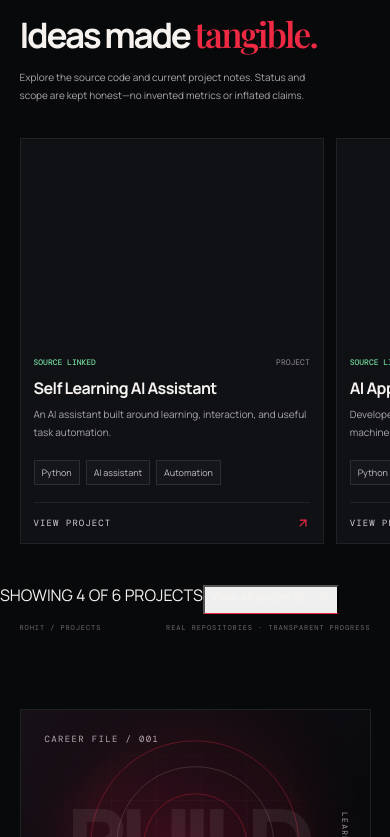
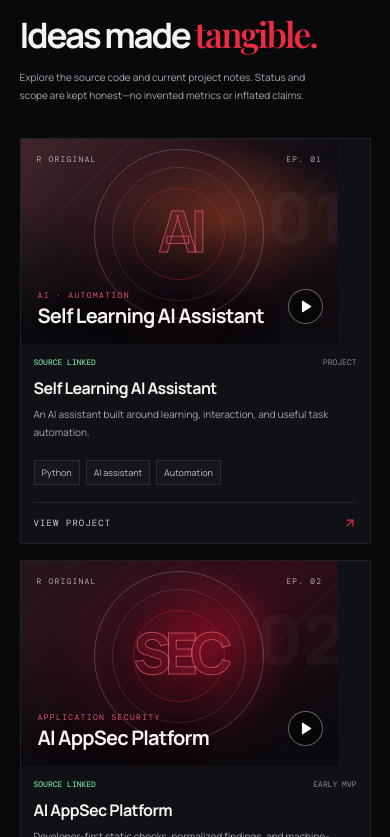
Before and after one commit to rohitkrchandoliya/rohit-portfolio, a React (Vite) app: page / in a window 390 px wide. Shown: the part 1267-2104 px from the top of the page. Built offline with nearby package versions, Linux system fonts and the light colour scheme; a web font is replaced by a local one.

Commit message:
Refine portfolio grids, view-all dialogs, and portrait composition

```diff
--- a/src/styles.css
+++ b/src/styles.css
@@ -188,3 +188,44 @@
  .hero-scroll{display:none}
  .profile-detail-grid{grid-template-columns:1fr}
 }
+
+
+/* Final layout fixes requested from the live-site review */
+.hero-series-mark{margin-left:0}
+.hero-series-mark>span{display:none}
+.hero-series-mark b{padding-left:0}
+.project-rail{display:grid!important;grid-template-columns:repeat(2,minmax(0,1fr));gap:18px;overflow:visible!important;scroll-snap-type:none}
+.project-poster{width:100%;min-width:0;max-width:none}
+.poster-art{aspect-ratio:1.38}
+.projects-view-all-row{display:flex;align-items:center;justify-content:space-between;gap:16px;margin:24px 0 6px;padding-top:16px;border-top:1px solid #ffffff16}
+.projects-view-all-row>span{font:9px var(--mono);letter-spacing:.1em;color:#99909c}
+.experience-view-all{margin:18px 0 8px;cursor:pointer}
+.career-list>.career-item:nth-child(n+5){display:none}
+.story-photo-art{display:flex;align-items:center;justify-content:center}
+.story-photo-placeholder{position:absolute;inset:13% 19% 17%;overflow:hidden;border:1px solid #ed29436b;background:#0b0b10;box-shadow:0 20px 55px #0009;z-index:2}
+.story-photo-placeholder img{width:100%;height:100%;object-fit:cover;object-position:center 28%;display:block;filter:contrast(1.03) saturate(.88)}
+.story-photo-placeholder:after{content:"";position:absolute;inset:45% 0 0;background:linear-gradient(transparent,#07070bf2)}
+.story-photo-placeholder span{position:absolute;z-index:2;bottom:13px;left:13px;font:10px/1.7 var(--mono);letter-spacing:.14em;color:#fff}
+.story-photo-art .story-art-ring{z-index:1}
+.story-photo-art .story-signature,.story-photo-art .story-stamp{z-index:3}
+.all-items-modal{position:relative;width:min(1000px,94vw);max-height:86vh;overflow:auto;padding:34px;background:#0b0b10;border:1px solid #ed29434d;box-shadow:0 30px 100px #000c}
+.all-items-modal h2{font-size:clamp(34px,5vw,58px);margin:10px 0 24px}
+.all-items-modal h2 em{color:#ed2943;font-family:Georgia,serif;font-weight:400}
+.all-projects-grid{display:grid;grid-template-columns:repeat(2,minmax(0,1fr));gap:12px}
+.all-project-item{display:flex;flex-direction:column;gap:9px;padding:17px;background:#ffffff05;border:1px solid #ffffff16;color:#f4eff4;text-decoration:none}
+.all-project-item>span,.all-project-item>small,.all-project-item>b{font:9px var(--mono);letter-spacing:.08em;color:#ed5368}
+.all-project-item strong{font-size:16px}
+.all-project-item p{font-size:12px;line-height:1.7;color:#bcb5c1;margin:0}
+.all-project-item>b{margin-top:auto;padding-top:9px}
+.experience-modal{width:min(820px,94vw)}
+.modal-career-list>.career-item{display:block!important}
+.experience-modal .career-item{padding:15px 0;border-bottom:1px solid #ffffff18}
+@media(max-width:760px){
+ .project-rail{grid-template-columns:1fr;gap:16px}
+ .poster-art{aspect-ratio:1.55}
+ .all-projects-grid{grid-template-columns:1fr}
+ .all-items-modal{padding:22px 16px}
+ .projects-view-all-row{align-items:flex-start}
+ .projects-view-all-row>span{font-size:8px;line-height:1.7}
+ .story-photo-placeholder{inset:13% 12% 17%}
+}
```
